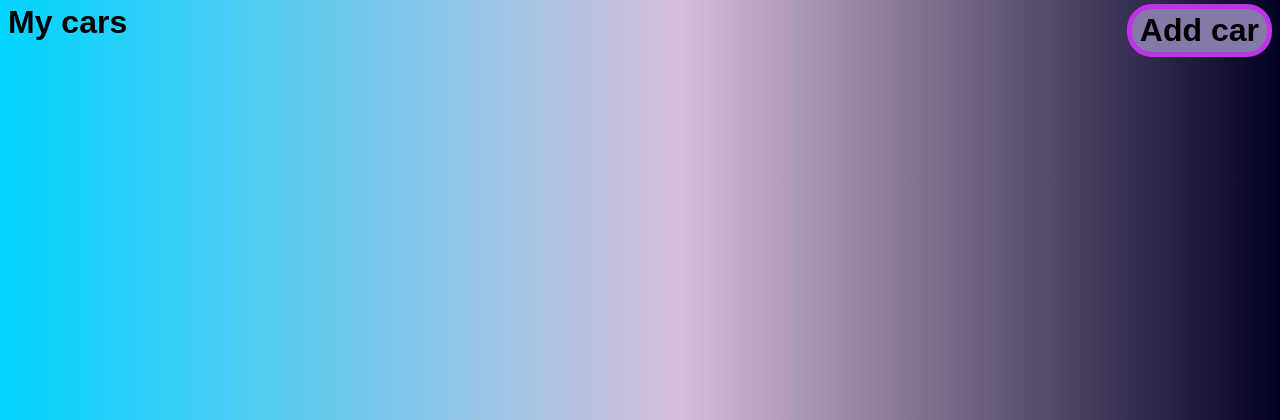
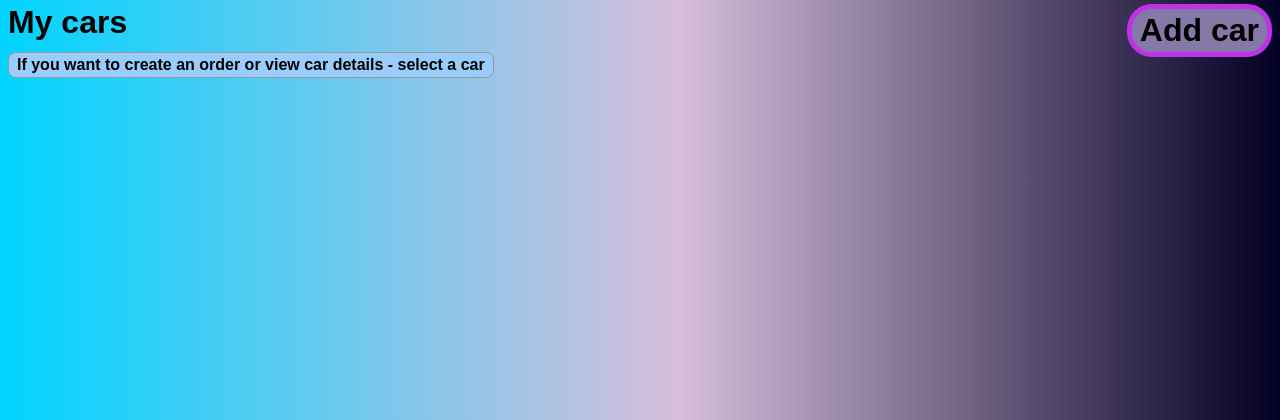
Before and after one commit to Honichiwa/Autoservice, a Django app: page /car_list/my/ in a window 1280 px wide. Shown: the part 72-492 px from the top of the page. Run offline with Django 4.2, Linux system fonts and the light colour scheme; the visitor is signed in with stand-in values (Sample User, id 1); data that the repository does not hold is empty.

Commit message:
User order creation form

```diff
--- a/autoservice/car_service/forms.py
+++ b/autoservice/car_service/forms.py
@@ -21,7 +21,7 @@ class OrderCommentForm(forms.ModelForm):
 class CarForm(forms.ModelForm):
     class Meta:
         model = models.Car
-        fields = ('car_nr', 'vin', 'car_model', 'client', 'cover')
+        fields = ('car_nr', 'vin', 'car_model', 'client', 'cover', 'description')
         widgets = {
             'client': forms.HiddenInput(),
         }
@@ -33,6 +33,7 @@ class OrderForm(forms.ModelForm):
         fields = ('date', 'car', 'due_back', 'status')
         widgets = {
             'date': DateInput(),
+            'car': forms.HiddenInput(),
             'due_back': DateInput(),
             'status': forms.HiddenInput(),
         }
--- a/autoservice/car_service/models.py
+++ b/autoservice/car_service/models.py
@@ -49,7 +49,7 @@ class Car(models.Model):
         blank=True,
         null=True
     )
-    description = HTMLField(_("car_description"), max_length=8000, blank=True, null=True)
+    description = models.TextField(_("description"), max_length=8000, blank=True, null=True)
 
     class Meta:
         ordering = ['car_nr', 'car_model']
--- a/autoservice/car_service/static/css/styles.css
+++ b/autoservice/car_service/static/css/styles.css
@@ -142,6 +142,7 @@ ul.car-list img.car-cover {
     margin: 0.5rem;
     border: 1px solid #999999;
     border-radius: 0.5rem;
+    width: fit-content;
 }
 
 .box-info {
--- a/autoservice/car_service/templates/car_service/car_detail.html
+++ b/autoservice/car_service/templates/car_service/car_detail.html
@@ -1,13 +1,14 @@
 {% extends 'base.html' %}
 {% block title %}{{car.car_nr}} | {{block.sulier}}{% endblock title %}
 {% block content %}
-<h1>{{car.car_nr}}{% if user == car.client %}<a class="button float-right" href="{% url 'order_create' %} ">Create order</a>{% endif %}</h1>
+<h1>{{car.car_nr}}{% if user == car.client %}<a class="button float-right" href="{% url 'order_create' %}?car_id={{ car.id }} ">Create order</a>{% endif %}</h1>
 <ul>
 <li>Model: {{car.car_model}}</li>
 <li>Client: {{car.client.first_name}} {{car.client.last_name}}</li>
 <li>Car VIN: {{car.vin}}</li>
 {% if car.description %}
-<li>Description: {{car.description|safe}}</li>
+<li>Description:</li>
+<p> {{car.description}} </p>
 {% endif %}
 </ul>
 {% endblock content %}
--- a/autoservice/car_service/templates/car_service/user_car_list.html
+++ b/autoservice/car_service/templates/car_service/user_car_list.html
@@ -3,6 +3,7 @@
 {% block title %}My cars {{ block.super }}{% endblock title %}
 {% block content %}
 <h1>My cars<a class="button float-right" href="{% url 'car_create' %} ">Add car</a></h1>
+<p class='box box-info'><strong>If you want to create an order or view car details - select a car</p>
 {% if car_list %}
 <ul class="car-list">
     {% for car in car_list %}
--- a/autoservice/car_service/templates/car_service/user_order_list.html
+++ b/autoservice/car_service/templates/car_service/user_order_list.html
@@ -1,7 +1,7 @@
 {% extends 'base.html' %}
 {% block title %}My orders {{ block.super }}{% endblock title %}
 {% block content %}
-<h1>My orders<a class="button float-right" href="{% url 'order_create' %} ">Create order</a></h1>
+<h1>My orders<a class="button float-right" href="{% url 'user_car_list' %} ">Create order</a></h1>
 {% if order_list %}
 <ul>
     {% for order in order_list %}
--- a/autoservice/car_service/views.py
+++ b/autoservice/car_service/views.py
@@ -142,19 +142,21 @@ class OrderCreateView(LoginRequiredMixin, generic.CreateView):
     template_name = 'car_service/order_form.html'
     success_url = reverse_lazy('user_order_list')
 
+    def get_context_data(self, **kwargs: Any) -> Dict[str, Any]:
+        context = super().get_context_data(**kwargs)
+        context['car'] = self.car
+        return context
+
     def get_initial(self) -> Dict[str, Any]:
+        self.car = get_object_or_404(Car, id=self.request.GET.get('car_id'))
+        # self.car = self.request.GET.get('car_id')
         initial = super().get_initial()
+        initial['car'] = self.car
         initial['cost'] = 1
         return initial
 
     def form_valid(self, form):
+        form.instance.car = self.car
         form.instance.cost = 1
         messages.success(self.request, _('Order Created!'))
         return super().form_valid(form)
-
-
-
-#     def get_context_data(self, **kwargs: Any) -> Dict[str, Any]:
-#             context = super().get_context_data(**kwargs)
-#             context['order'] = self.order
-#             return context
```
Also changed, not shown: autoservice/car_service/templates/car_service/order_form.html (+11 -7 lines), autoservice/car_service/migrations/0012_alter_car_car_nr_alter_order_summary.py (added), autoservice/car_service/migrations/0013_alter_car_description_alter_order_summary.py (added).
